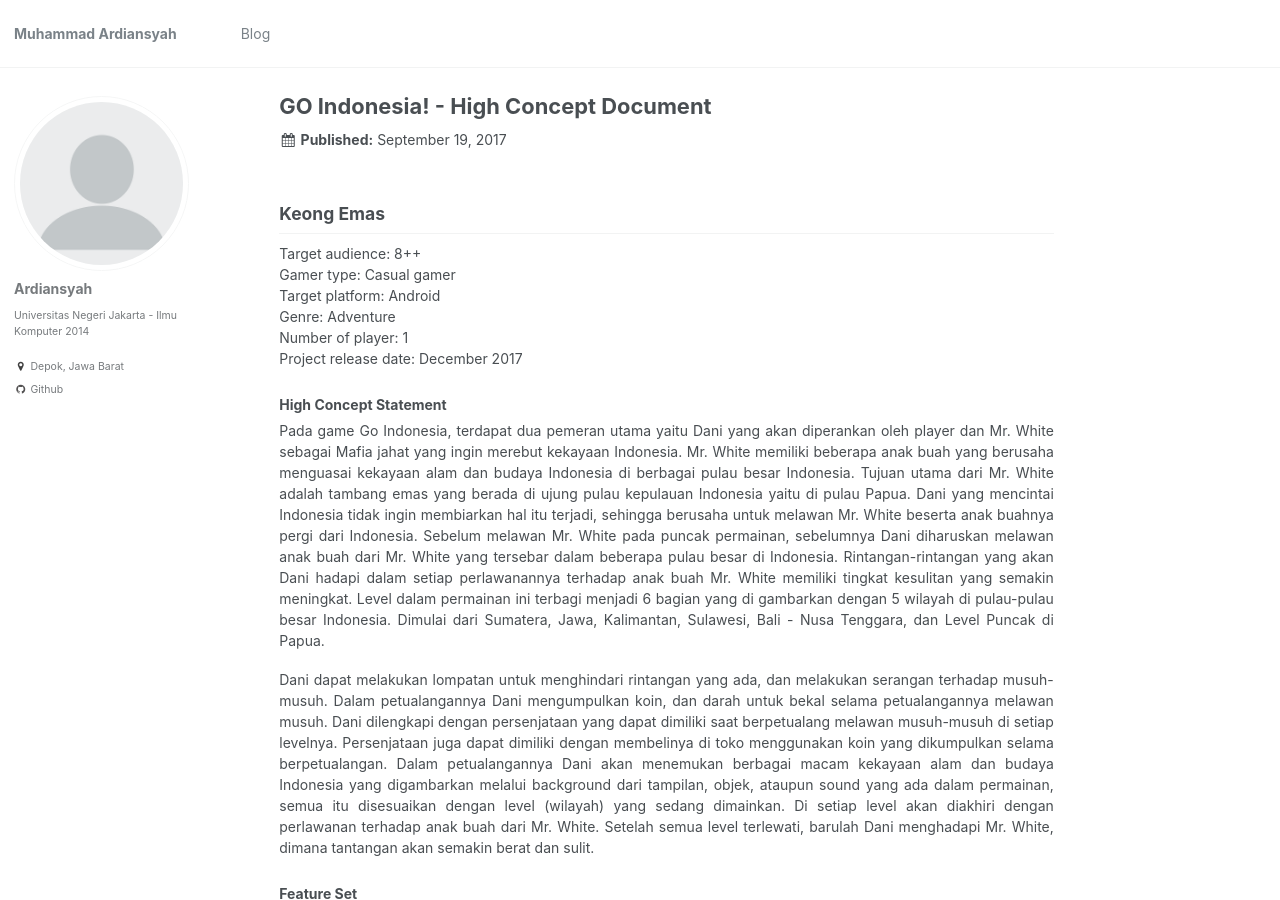
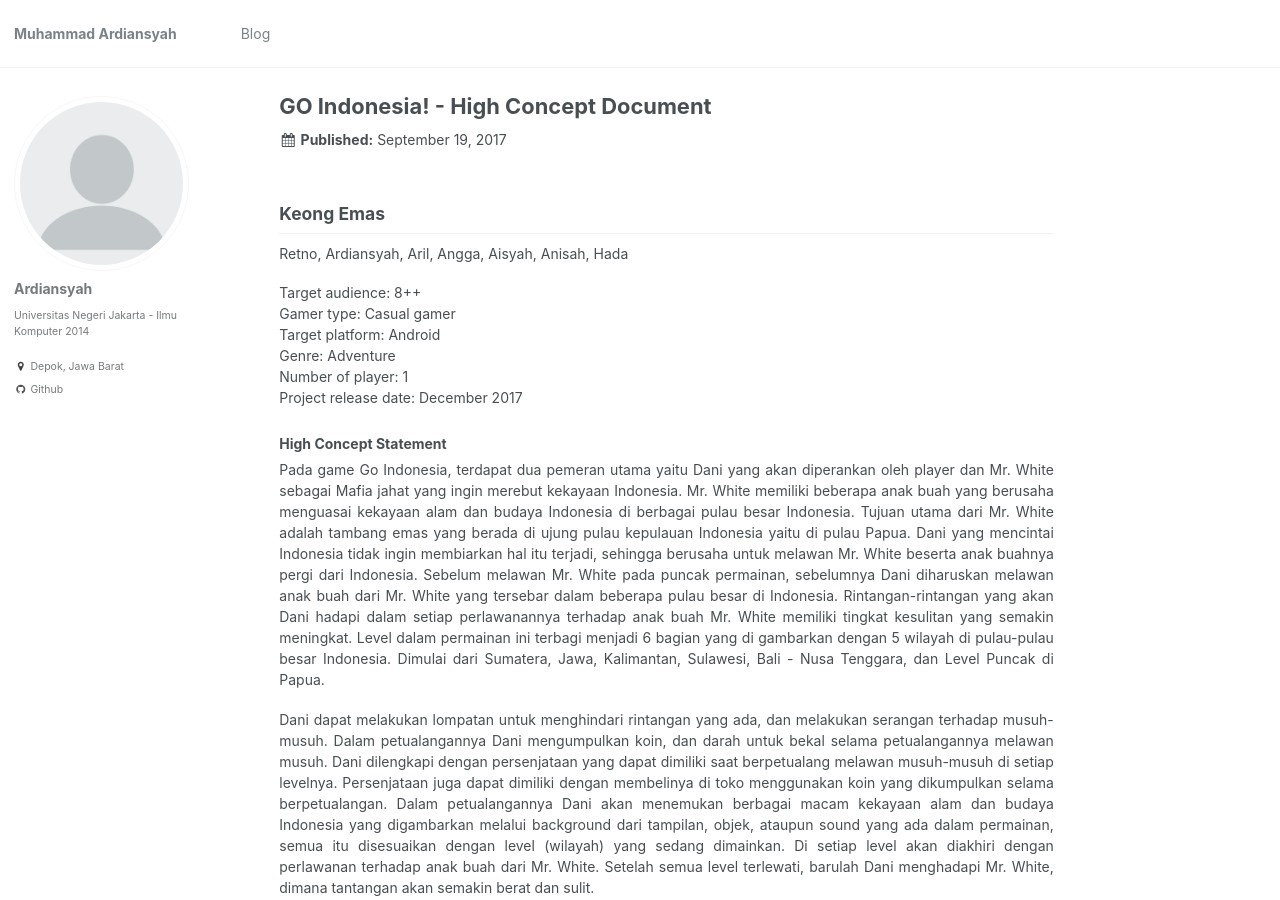
Before and after one commit to ardiansyah97/ardiansyah97.github.io, a Jekyll site: the page built from _blog/high-concept-document.md, in a window 1280 px wide and 900 px high. Built offline with Jekyll 4.4.1, drawn with Linux system fonts in a browser that asks for light colours.

Commit message:
Update high-concept-document.md

```diff
--- a/_blog/high-concept-document.md
+++ b/_blog/high-concept-document.md
@@ -5,7 +5,9 @@ collection: blog
 ---
 
 ## <left>Keong Emas</left>
-
+<p align="justify">
+Retno, Ardiansyah, Aril, Angga, Aisyah, Anisah, Hada
+</p>
 
 <p align="justify">Target audience: 8++
 <br> Gamer type: Casual gamer
```
